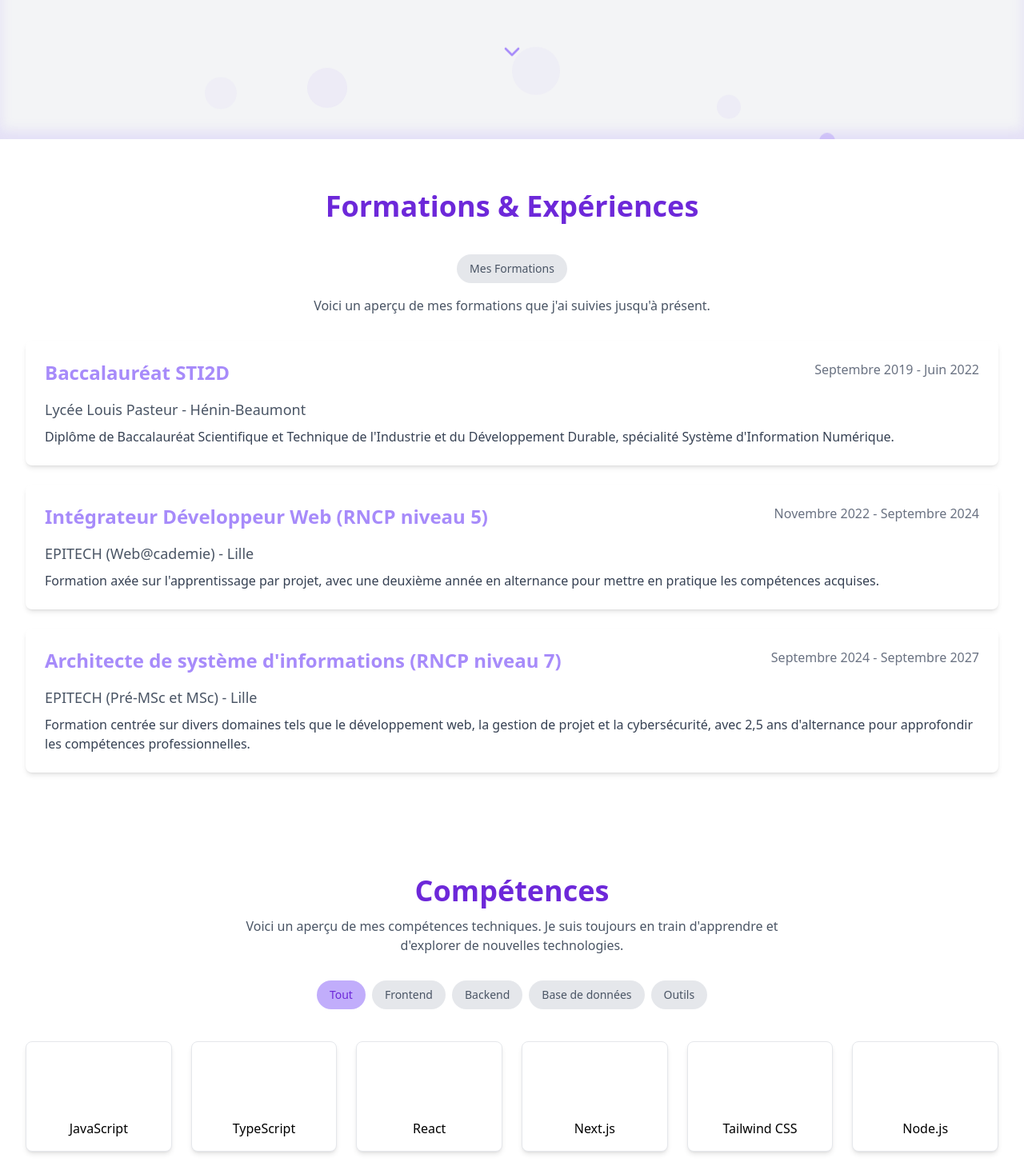
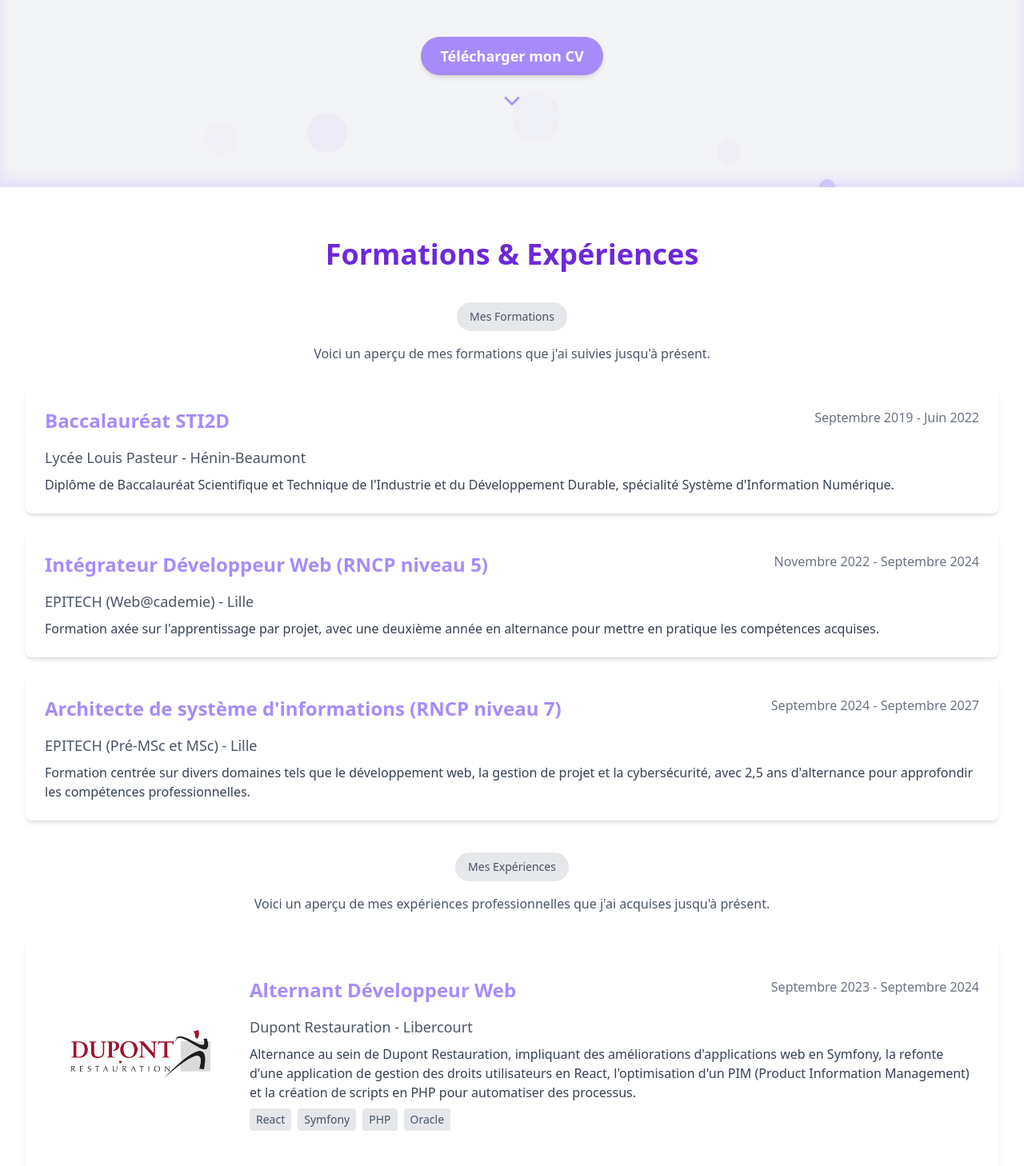
Before and after one commit to FlorianBeudaert/PortfolioV2, a Next.js app: page / in a window 1280 px wide. Shown: the part 432-1890 px from the top of the page at 80% size. Built offline with nearby package versions, Linux system fonts and the light colour scheme.

Commit message:
experiencescard and download cv added

```diff
--- a/src/components/ExperiencesCard.tsx
+++ b/src/components/ExperiencesCard.tsx
@@ -0,0 +1,52 @@
+import React from 'react';
+import { ExperiencesData } from '@/data/ExperiencesData';
+
+interface ExperiencesCardProps {
+  experience: ExperiencesData;
+}
+
+export default function ExperiencesCard({ experience }: ExperiencesCardProps) {
+  return (
+    <div
+      className="bg-white shadow-md rounded-lg p-6 hover:shadow-lg transition-shadow flex items-center gap-4"
+      data-aos="fade-up"
+    >
+      {experience.icon && (
+        <div className="hidden md:block w-60 h-60 flex-shrink-0">
+          <img
+            src={experience.icon}
+            alt={`${experience.company} logo`}
+            className="w-full h-full object-contain"
+          />
+        </div>
+      )}
+
+      <div>
+        <div className="flex justify-between items-start mb-4">
+          <h3 className="text-xl md:text-2xl font-semibold text-[var(--color-primary)]">
+            {experience.title}
+          </h3>
+          <p className="text-sm md:text-base text-gray-500">
+            {experience.startDate} - {experience.endDate}
+          </p>
+        </div>
+        <p className="text-gray-600 font-medium text-base md:text-lg mb-2">
+          {experience.company} - {experience.location}
+        </p>
+        <p className="text-gray-700 text-sm md:text-base">
+          {experience.description}
+        </p>
+        <div className="mt-2 flex flex-wrap gap-2">
+          {experience.technologies.map((tech) => (
+            <span
+              key={tech}
+              className="bg-[var(--color-neutral)] text-gray-600 px-2 py-1 rounded text-xs md:text-sm"
+            >
+              {tech}
+            </span>
+          ))}
+        </div>
+      </div>
+    </div>
+  );
+}
--- a/src/data/ExperiencesData.tsx
+++ b/src/data/ExperiencesData.tsx
@@ -14,11 +14,12 @@ export const experiencesData: ExperiencesData[] = [
   {
     title: 'Alternant Développeur Web',
     company: 'Dupont Restauration',
-    location: 'Libercourt, France',
+    location: 'Libercourt',
     startDate: 'Septembre 2023',
     endDate: 'Septembre 2024',
     description:
       "Alternance au sein de Dupont Restauration, impliquant des améliorations d'applications web en Symfony, la refonte d'une application de gestion des droits utilisateurs en React, l'optimisation d'un PIM (Product Information Management) et la création de scripts en PHP pour automatiser des processus.",
-    technologies: ['React', 'Symfony', 'PHP', 'Oracle']
+    technologies: ['React', 'Symfony', 'PHP', 'Oracle'],
+    icon: '/logo/DupontRestauration.png',
   },
 ];
--- a/src/pages/Experiences.tsx
+++ b/src/pages/Experiences.tsx
@@ -1,5 +1,7 @@
 import { educationData } from '@/data/EducationsData';
 import EducationsCard from '@/components/EducationsCard';
+import { experiencesData } from '@/data/ExperiencesData';
+import ExperiencesCard from '@/components/ExperiencesCard';
 
 export default function Experiences() {
   return (
@@ -37,8 +39,36 @@ export default function Experiences() {
             <EducationsCard key={education.title} education={education} />
           ))}
         </div>
+        <div className="flex flex-wrap justify-center gap-2 mt-10 mb-4">
+          <p
+            className="bg-[var(--color-neutral)] text-gray-600 px-4 py-2 rounded-full text-sm font-medium"
+            data-aos="fade-up"
+            data-aos-delay="200"
+          >
+            Mes Expériences
+          </p>
+        </div>
+        <p
+          className="text-gray-600 text-center mb-8 max-w-2xl mx-auto"
+          data-aos="fade-up"
+          data-aos-delay="200"
+        >
+          Voici un aperçu de mes expériences professionnelles que j'ai
+          acquises jusqu'à présent.
+        </p>
+        <div
+          className="grid grid-cols-1 gap-6"
+          data-aos="fade-up"
+          data-aos-delay="200"
+        >
+          {experiencesData.map((experience) => (
+            <ExperiencesCard
+              key={experience.title}
+              experience={experience}
+            />
+          ))}
+        </div>
       </div>
     </section>
-  )
-    ;
+  );
 }
--- a/src/pages/HeroSection.tsx
+++ b/src/pages/HeroSection.tsx
@@ -1,4 +1,5 @@
 import { Github, Linkedin, Mail, ChevronDown } from 'lucide-react';
+
 export default function HeroSection() {
   return (
     <section
@@ -61,9 +62,19 @@ export default function HeroSection() {
             <Mail size={24} />
           </a>
         </div>
+        {/* Bouton pour télécharger le CV */}
+        <div data-aos="fade-up" data-aos-delay="700">
+          <a
+            href="/pdf/CV_Beudaert_Florian.pdf"
+            download
+            className="bg-[var(--color-primary)] text-white px-6 py-3 rounded-full text-lg font-semibold shadow-md hover:bg-[var(--color-secondary)] transition"
+          >
+            Télécharger mon CV
+          </a>
+        </div>
         <a
-          href="#projects"
-          className="animate-bounce inline-block"
+          href="#experiences"
+          className="animate-bounce inline-block mt-8"
           data-aos="fade-up"
           data-aos-delay="800"
         >
```
Also changed, not shown: public/logo/DupontRestauration.png (added), 1 other file (tests, documents, lock files or other folders).
